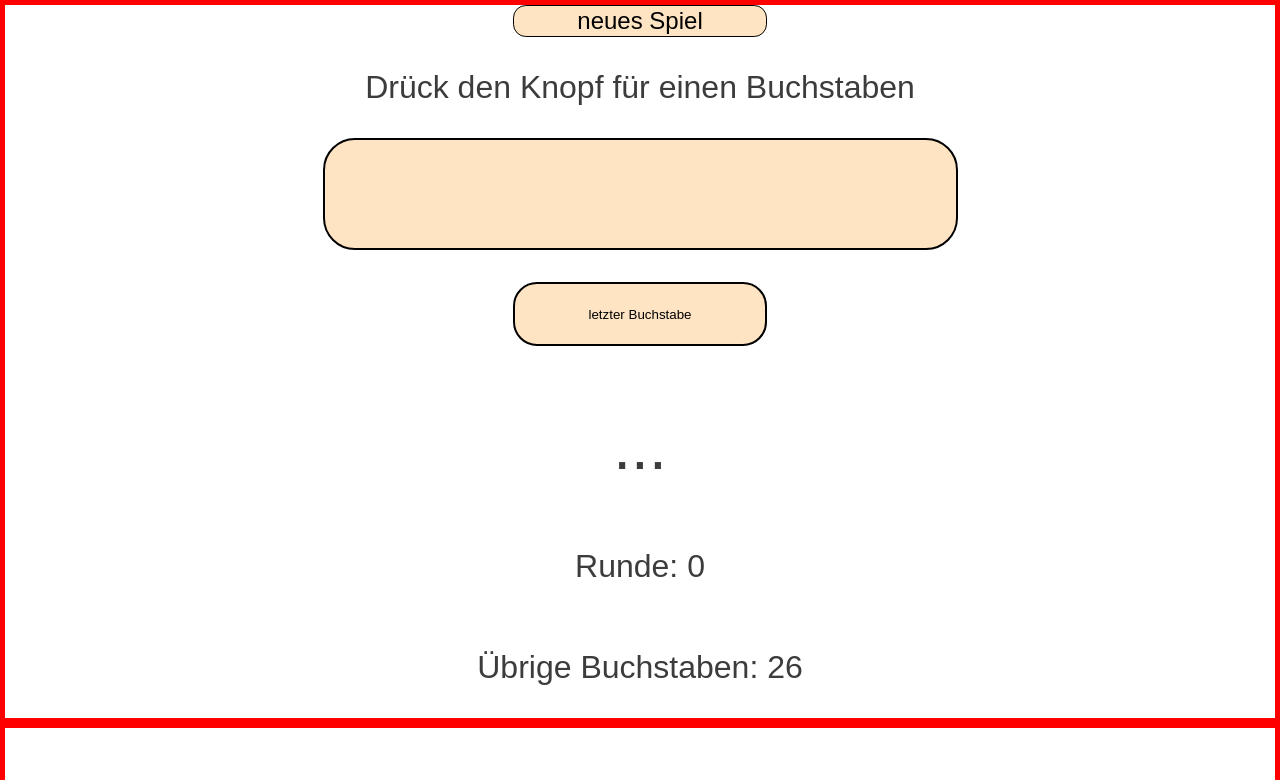
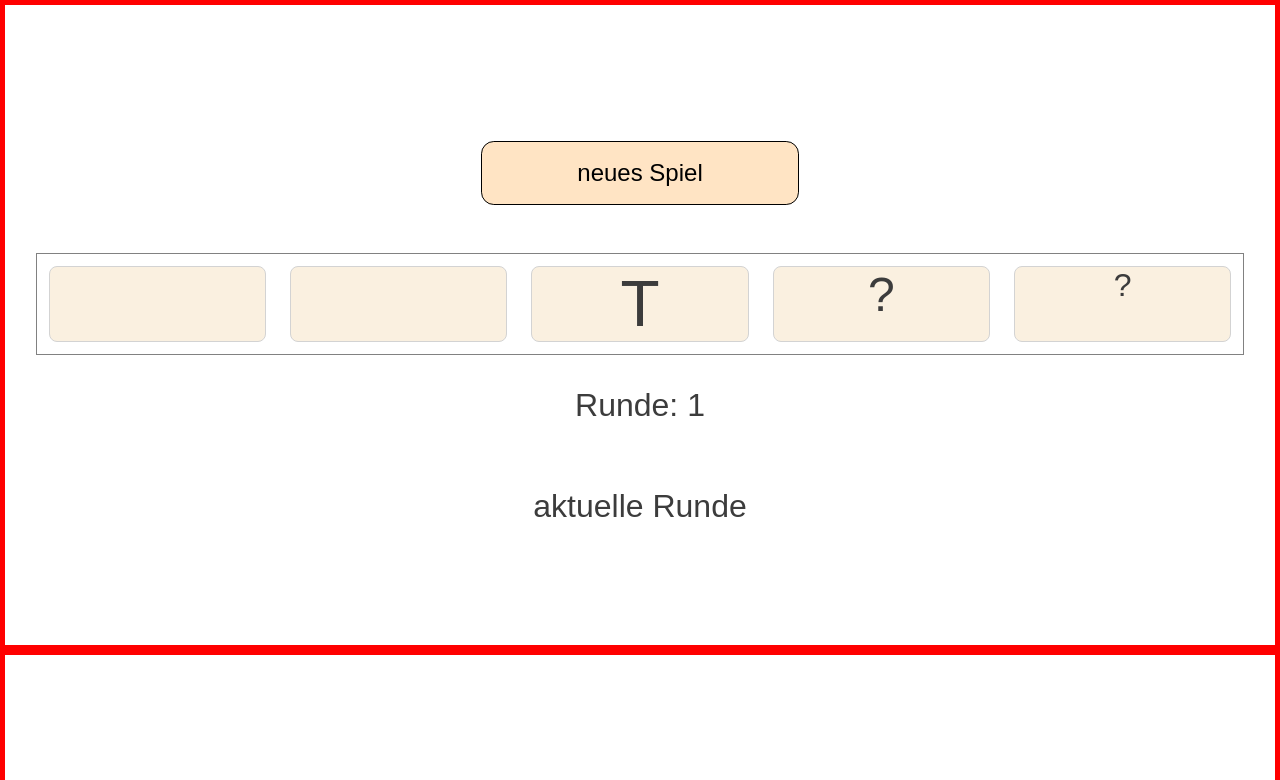
Before and after one commit to battlerager666/Stadt-Land-Fluss, a plain HTML site: page index.html in a window 1280 px wide. Both pictures are taken after a click on the button "neues Spiel". Shown: the top 780 px of the page. Drawn offline with Linux system fonts and the light colour scheme.

Commit message:
Add files via upload

```diff
--- a/index.css
+++ b/index.css
@@ -4,6 +4,7 @@ body {
   color: rgb(60, 60, 60);
   font-family: fantasy;
   overflow: scroll;
+  user-select: none;
 }
 
 section {
@@ -14,17 +15,19 @@ section {
   border: 5px solid red;
 }
 
-.main_Buchstaben { /*Buchstaben*/
+.main_Buchstaben { /*section Buchstaben*/
   text-align: center;
   font-size: 2rem;
 }
 
 #button_neuesSpiel {
-  width: 20%;
+  width: 25%;
+  height: 40%;
   font-size: 1.5rem;
   background-color: bisque;
   border-radius: 0.8rem;
   border: 1px solid;
+  margin: 4rem;
 }
 #button_neuesSpiel:hover {
   background-color: wheat;
@@ -53,12 +56,48 @@ section {
   background-color: wheat;
 }
 
-#p_Anzeige_welcherBuchstabe {
-  font-size: 4rem;
-  margin: 2rem;
+#div_containerBuchstaben {
+  width: 95%;
+  border: rgb(129, 129, 129) 1px solid;
+  position: relative;
+  display: flex;
+  flex-direction: row;
+  justify-content: center;
 }
 
-.main_Stoppuhr { /*Stoppuhr*/
+#p_Anzeige_buchstabe3{ /*größte*/
+  width: 20%;
+  font-size: max(4rem, 100%);
+  margin: 1%;
+  border: lightgray 1.5px solid;
+  border-radius: 0.5rem;
+  background-color: rgb(250, 240, 224);
+}
+#p_Anzeige_buchstabe2, #p_Anzeige_buchstabe4{ /*mittelgroß*/
+  width: 20%;
+  font-size: max(3rem, 75%);
+  margin: 1%;
+  border: lightgray 1.5px solid;
+  border-radius: 0.5rem;
+  background-color: rgb(250, 240, 224);
+}
+#p_Anzeige_buchstabe1, #p_Anzeige_buchstabe5{ /*kleinste*/
+  width: 20%;
+  font-size: max(2rem, 50%);
+  margin: 1%;
+  border: lightgray 1.5px solid;
+  border-radius: 0.5rem;
+  background-color: rgb(250, 240, 224);
+}
+#p_Anzeige_buchstabe1:hover, #p_Anzeige_buchstabe2:hover, #p_Anzeige_buchstabe3:hover, #p_Anzeige_buchstabe4:hover, #p_Anzeige_buchstabe5:hover{
+  background-color: rgb(241, 226, 202);
+}
+
+#p_aktuelleRunde{
+  font-size: 2rem;
+}
+
+.main_Stoppuhr { /*section Stoppuhr*/
   text-align: center;
   font-size: 2rem;
 }
--- a/index.html
+++ b/index.html
@@ -4,26 +4,28 @@
     <meta charset="UTF-8">
     <meta name="viewport" content="width=device-width, initial-scale=1.0">
     <link rel="stylesheet" href="index.css">
-    <title>zufälliger Buchstabe</title>
+    <title>Stadt-Land-Fluss</title>
 </head>
 <body>
     <section class="main_Buchstaben">
         <button id="button_neuesSpiel" onclick="neuesSpielStarten()">neues Spiel</button>
-        <p id="p_hinweis">Drück den Knopf für einen Buchstaben</p>
-        <button id="button_zufälligerBuchstabeAuslösen" onclick="zufälligerBuchstabeAuslösen()"></button>
-        <button id="button_letztenBuchstaben" onclick="letztenBuchstabenAnzeigen()">letzter Buchstabe</button>
-        <p id="p_Anzeige_welcherBuchstabe">...</p>
-        <p id="p_Anzeige_wievielteRunde">Runde: 0</p>
-        <p id="p_Anzeige_übrigeBuchstaben">Übrige Buchstaben: 26</p>
+        <div id="div_containerBuchstaben">
+            <p id="p_Anzeige_buchstabe1" onclick="rad(false)"></p>
+            <p id="p_Anzeige_buchstabe2" onclick="rad(false)"></p>
+            <p id="p_Anzeige_buchstabe3">?</p>
+            <p id="p_Anzeige_buchstabe4" onclick="rad(true)">?</p>
+            <p id="p_Anzeige_buchstabe5" onclick="rad(true)">?</p>
+        </div>
+        <p id="p_Anzeige_reelleRunde">Runde: 1</p>
+        <p id="p_aktuelleRunde" onclick="aktuelleRunde()">aktuelle Runde</p>
     </section>
 
     <section class="main_Stoppuhr">
         <input type="number" id="input_Stoppuhr_Zeit" placeholder="Zeit in min" oninput="zeitAnzeigen(), StoppuhrBeenden()">
         <button id="button_Stoppuhr_auslösen" onclick="StoppuhrAuslösen()">Start</button>
         <p id="p_Anzeige_Stoppuhr">0 : 0</p>
-        <button onclick="StoppuhrBeenden()" id="button_manuellStoppuhrBeenden">Ende</button>
+        <button onclick="StoppuhrBeenden(), testAnimation()" id="button_manuellStoppuhrBeenden">Ende</button>
     </section>
-
 
       <script src="index.js"></script>
 </body>
--- a/index.js
+++ b/index.js
@@ -1,7 +1,8 @@
 var alleBuchstaben = Array("A","B","C","D","E","F","G","H","I","J","K","L","M","N","O","P","Q","R","S","T","U","V","W","X","Y","Z");
 var letzteBuchstaben = Array();
 var resetCounter = 0;
-var wievielteRunde = 0;
+var reelleRunde = 0;
+var rundeZuZeigen = 0;
 var ShowTimerMinutes;
 var timerSecondsTotal;
 var ShowTimerSeconds;
@@ -11,60 +12,120 @@ function changeBackgroundColor(color){
     document.body.style.background = color;
 }
 
+
+
+function shuffle(array) {
+    let currentIndex = array.length;
+
+    while (currentIndex != 0) {
+
+      let randomIndex = Math.floor(Math.random() * currentIndex);
+      currentIndex--;
+
+      [array[currentIndex], array[randomIndex]] = [array[randomIndex], array[currentIndex]];
+    }
+}
+
+function rad(weiter){
+
+
+    var ergebnisAnzeige = [document.getElementById("p_Anzeige_buchstabe1"), document.getElementById("p_Anzeige_buchstabe2"),
+            document.getElementById("p_Anzeige_buchstabe3"), document.getElementById("p_Anzeige_buchstabe4"), document.getElementById("p_Anzeige_buchstabe5")]; //alle referenzen
+
+
+    if(weiter === true && rundeZuZeigen < (alleBuchstaben.length - 1)){ //runden updaten
+        if(rundeZuZeigen === reelleRunde){
+            reelleRunde++;
+            rundeZuZeigen++;
+        }else{
+            rundeZuZeigen++;
+        }
+    } else if(weiter === false && rundeZuZeigen > 0){
+        rundeZuZeigen--;
+    }
+
+
+
+    for (let i = -2; i <= 2; i++) { //buchstaben updaten
+        let index = rundeZuZeigen + i;
+        if (index < 0 || index >= alleBuchstaben.length) {
+            ergebnisAnzeige[(i + 2)].innerText = ""; // Verhindert Fehler, falls Index außerhalb des Arrays
+        } else if (index > reelleRunde) {
+            ergebnisAnzeige[(i + 2)].innerText = "?"; // Falls noch nicht freigeschaltet
+        } else {
+            ergebnisAnzeige[(i + 2)].innerText = alleBuchstaben[index]; // Normale Anzeige
+        }
+    }
+
+
+
+    console.log("reelleRunde: " + reelleRunde);
+    console.log("rundeZuZeigen: " + rundeZuZeigen);
+
+    console.log("weiter: " + weiter);
+
+
+    document.getElementById("p_Anzeige_reelleRunde").innerText = "Runde: " + (reelleRunde + 1); //runde updaten + anzeigen
+}
+
+function aktuelleRunde(){ //zur aktuellen Runde springen
+
+    var ergebnisAnzeige = [document.getElementById("p_Anzeige_buchstabe1"), document.getElementById("p_Anzeige_buchstabe2"),
+        document.getElementById("p_Anzeige_buchstabe3"), document.getElementById("p_Anzeige_buchstabe4"), document.getElementById("p_Anzeige_buchstabe5")]; //alle referenzen
+
+
+    rundeZuZeigen = reelleRunde;
+
+
+    for (let i = -2; i <= 2; i++) { //buchstaben updaten
+        let index = rundeZuZeigen + i;
+        if (index < 0 || index >= alleBuchstaben.length) {
+            ergebnisAnzeige[(i + 2)].innerText = ""; // Verhindert Fehler, falls Index außerhalb des Arrays
+        } else if (index > reelleRunde) {
+            ergebnisAnzeige[(i + 2)].innerText = "?"; // Falls noch nicht freigeschaltet
+        } else {
+            ergebnisAnzeige[(i + 2)].innerText = alleBuchstaben[index]; // Normale Anzeige
+        }
+    }
+}
+
 function neuesSpielStarten(){
     alleBuchstaben = new Array("A","B","C","D","E","F","G","H","I","J","K","L","M","N","O","P","Q","R","S","T","U","V","W","X","Y","Z"); //zurücksetzen
 
+    shuffle(alleBuchstaben);
+
+    console.log(alleBuchstaben);
+
     letzteBuchstaben = new Array();
 
-    var übrigeBuchstabenZahlBestimmen = document.getElementById("p_Anzeige_übrigeBuchstaben"); //wieviele übrig? zurücksetzen
-    übrigeBuchstabenZahlBestimmen.innerText = "Übrige Buchstaben: " + alleBuchstaben.length;
+    var ergebnisAnzeige1 = document.getElementById("p_Anzeige_buchstabe1"); //buchstaben resetten
+    var ergebnisAnzeige2 = document.getElementById("p_Anzeige_buchstabe2");
+    var ergebnisAnzeige3 = document.getElementById("p_Anzeige_buchstabe3");
+    var ergebnisAnzeige4 = document.getElementById("p_Anzeige_buchstabe4");
+    var ergebnisAnzeige5 = document.getElementById("p_Anzeige_buchstabe5");
 
-    var ergebnisAnzeige = document.getElementById("p_Anzeige_welcherBuchstabe"); //buchstabenAnzeige zurücksetzen
-    ergebnisAnzeige.innerText = "...";
-
-    wievielteRunde = 0;
-    var wievielteRundeAnzeige = document.getElementById("p_Anzeige_wievielteRunde"); //runde updaten zurücksetzen
-    wievielteRundeAnzeige.innerText = "Runde: 0";
-
-    resetCounter = 0;
-}
-
-function zufälligerBuchstabeAuslösen(){
-    if(alleBuchstaben.length > 0) {
-    let zufälligerBuchstabe = alleBuchstaben[Math.floor(Math.random()*alleBuchstaben.length)]; //random Buchstabe
-
-    welcherIndex = alleBuchstaben.indexOf(zufälligerBuchstabe); //verwendeten Buchstaben entfernen
-    alleBuchstaben.splice(welcherIndex, 1);
-
-    letzteBuchstaben.push(zufälligerBuchstabe);
-
-    var ergebnisAnzeige = document.getElementById("p_Anzeige_welcherBuchstabe"); //nächsten buchstaben anzeigen
-    ergebnisAnzeige.innerText = zufälligerBuchstabe;
-
-    var übrigeBuchstabenZahlBestimmen = document.getElementById("p_Anzeige_übrigeBuchstaben"); //wieviele übrig? anzeigen
-    übrigeBuchstabenZahlBestimmen.innerText = "Übrige Buchstaben: " + alleBuchstaben.length;
-
-    wievielteRunde++;
-    var wievielteRundeAnzeige = document.getElementById("p_Anzeige_wievielteRunde"); //runde updaten + anzeigen
-    wievielteRundeAnzeige.innerText = "Runde: " + wievielteRunde;
-    }
-
-    resetCounter = 0;
+    ergebnisAnzeige1.innerText = "";
+    ergebnisAnzeige2.innerText = "";
+    ergebnisAnzeige3.innerText = "?";
+    ergebnisAnzeige4.innerText = "?";
+    ergebnisAnzeige5.innerText = "?";
 
 
 
 
-    console.log(letzteBuchstaben);
+
+    //resetCounter = 0;
+    reelleRunde = 0;
+    rundeZuZeigen = 0;
+
+    document.getElementById("p_Anzeige_buchstabe3").innerText = alleBuchstaben[0];
+
+    document.getElementById("p_Anzeige_reelleRunde").innerText = "Runde: 1"; //runde updaten zurücksetzen
 }
 
-function letztenBuchstabenAnzeigen(){
-    var ergebnisAnzeige = document.getElementById("p_Anzeige_welcherBuchstabe"); //letzten buchstaben anzeigen
-    ergebnisAnzeige.innerText = letzteBuchstaben[wievielteRunde - (2 + resetCounter)];
 
-    console.log(letzteBuchstaben[wievielteRunde - (2 + resetCounter)]);
 
-    resetCounter++;
-}
+
 
 function StoppuhrAuslösen(){
     changeBackgroundColor("white");
@@ -140,4 +201,44 @@ function zeitAnzeigen(){
     document.getElementById("p_Anzeige_Stoppuhr").innerText = ShowTimerMinutes + " : " + ShowTimerSeconds; //zeit anzeigen
 }
 
+
+
+
+function testAnimation(){
+    const buchstabe = document.getElementById("p_Anzeige_welcherBuchstabe");
+    const duration = 1000; // Dauer der Animation in Millisekunden
+    const start = 0;
+    const end = 100;
+
+    let startTime = null;
+
+    function animate(currentTime) {
+        if (!startTime) startTime = currentTime;
+        const elapsedTime = currentTime - startTime;
+        const progress = Math.min(elapsedTime / duration, 1);
+
+        const newX = start + (end - start) * progress;
+
+        buchstabe.style.left = `${newX}%`;
+
+        console.log(buchstabe.style.left);
+
+        if (progress < 1) {
+            requestAnimationFrame(animate);
+        }
+    }
+
+    requestAnimationFrame(animate);
+};
+
+
+//document.getElementById("p_Anzeige_welcherBuchstabe");
+
 zeitAnzeigen();
+
+alleBuchstaben = new Array("A","B","C","D","E","F","G","H","I","J","K","L","M","N","O","P","Q","R","S","T","U","V","W","X","Y","Z"); //zurücksetzen
+
+    shuffle(alleBuchstaben);
+
+
+document.getElementById("p_Anzeige_buchstabe3").innerText = alleBuchstaben[0];
```
